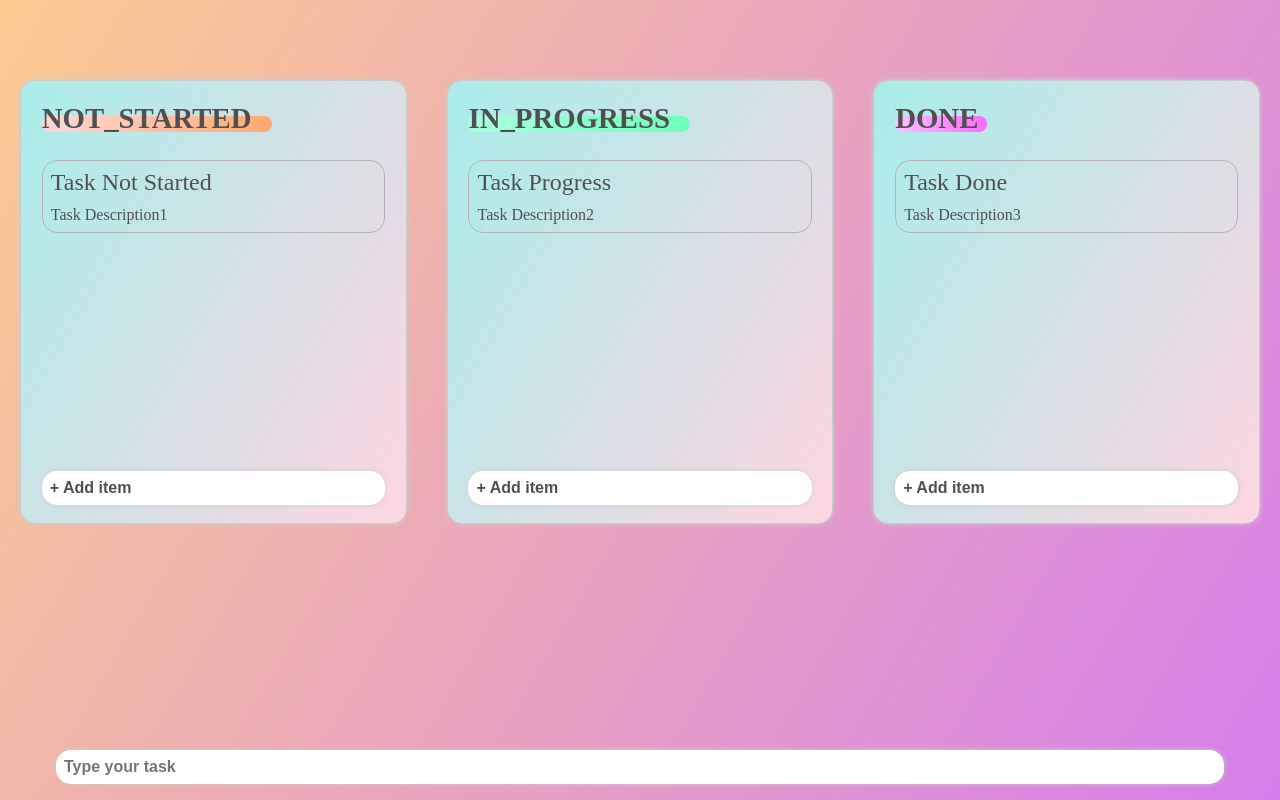
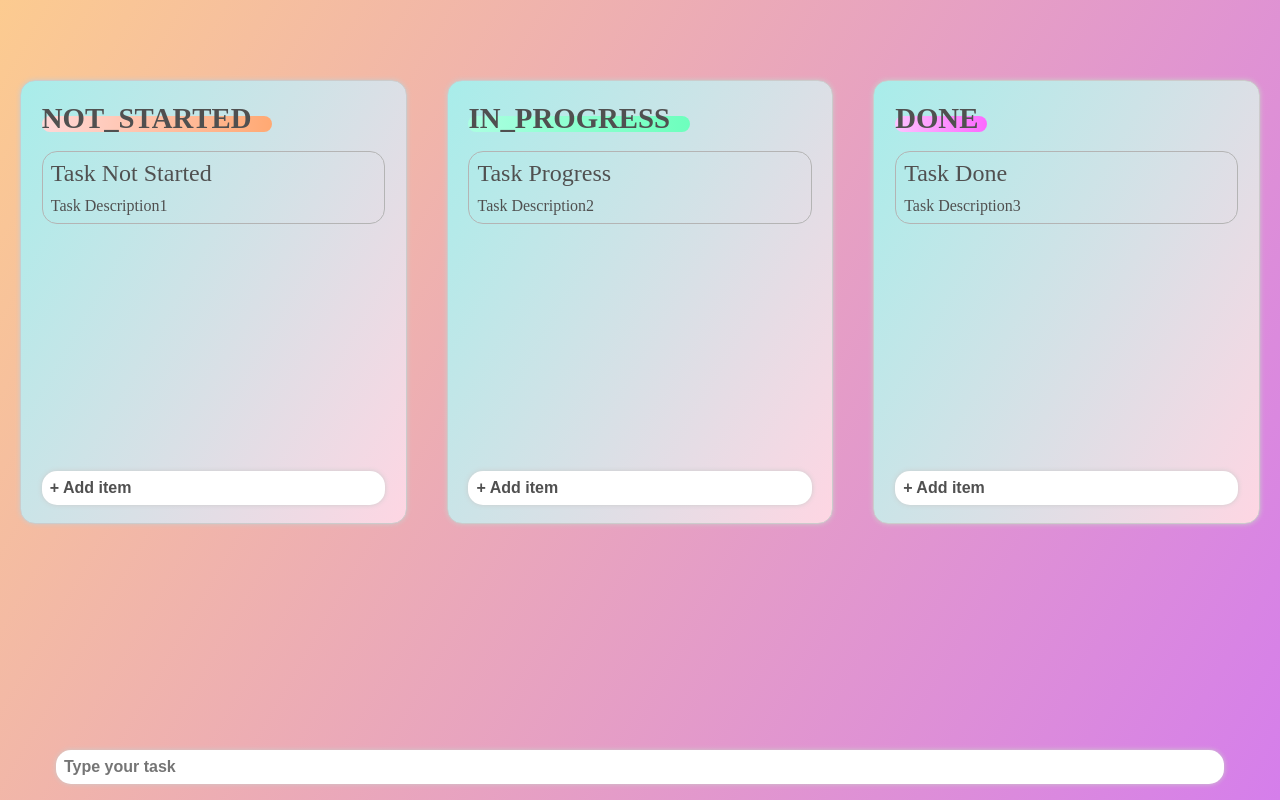
Before and after one commit to July249/kanban-board, a React (Create React App) app: page / in a window 1280 px wide. Built offline with nearby package versions, Linux system fonts and the light colour scheme; the HTML template or start-up script is replaced by a standard one.

Commit message:
design: edit margin of first task item

```diff
--- a/src/components/Column/Column.module.css
+++ b/src/components/Column/Column.module.css
@@ -52,6 +52,10 @@
   margin: 0.6rem 0;
 }
 
+.tasks > .task_item:first-child {
+  margin-top: 0;
+}
+
 .add_item {
   width: 100%;
 }
```
